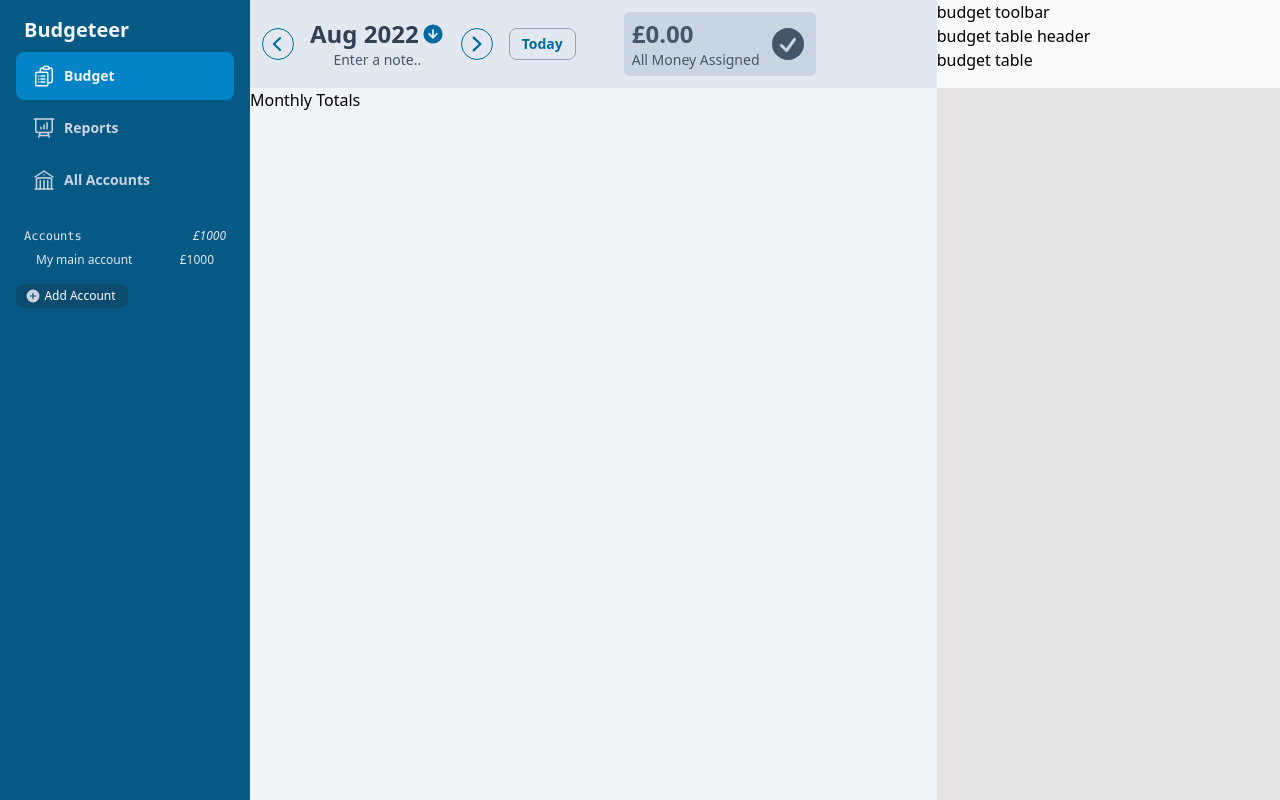
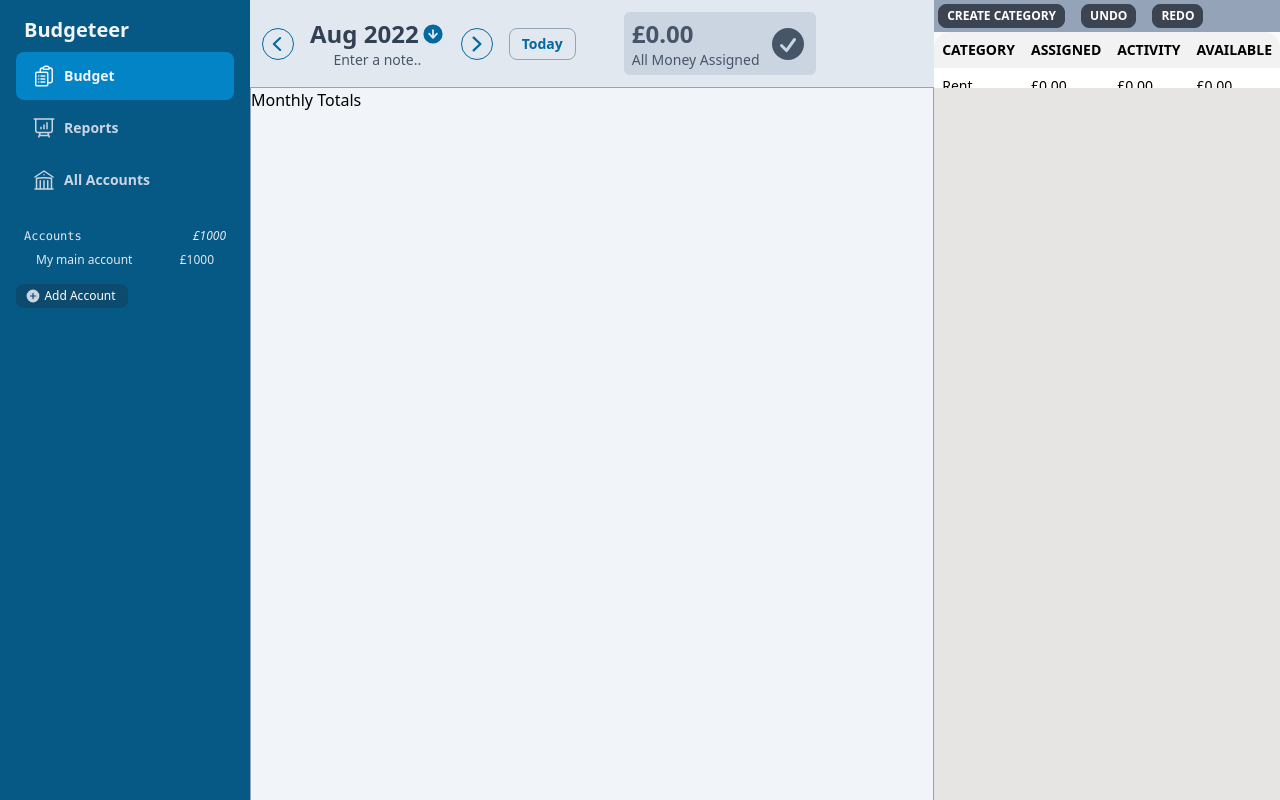
Before and after one commit to R-Middleton/budgeteer, a React (Vite) app: page / in a window 1280 px wide. Built offline with nearby package versions, Linux system fonts and the light colour scheme; what @savvywombat/tailwindcss-grid-areas would draw is missing.

Commit message:
styled header + mocked out budget table

```diff
--- a/src/components/budget/budget.tsx
+++ b/src/components/budget/budget.tsx
@@ -1,12 +1,12 @@
 import BudgetHeader from './header/budgetHeader';
-import BudgetTable from './table/budgetTable';
+import TableSection from './table/tableSection';
 import BudgetInspector from './inspector/budgetInspector';
 
 const Budget = () => {
   return (
     <div className='grid-in-content grid grid-areas-budgetLayout grid-rows-budgetLayout grid-cols-budgetLayout w-full bg-stone-200'>
       <BudgetHeader />
-      <BudgetTable />
+      <TableSection />
       <BudgetInspector />
     </div>
   );
--- a/src/components/budget/header/budgetHeader.tsx
+++ b/src/components/budget/header/budgetHeader.tsx
@@ -3,7 +3,7 @@ import HeaderTotals from './headerTotals';
 
 const BudgetHeader = () => {
   return (
-    <div className='bg-slate-200 grid-in-header flex text-black gap-6'>
+    <div className='bg-slate-200 grid-in-header flex text-black gap-6 border-b border-slate-400'>
       <HeaderCalendar />
       <HeaderTotals />
     </div>
--- a/src/components/budget/inspector/budgetInspector.tsx
+++ b/src/components/budget/inspector/budgetInspector.tsx
@@ -1,6 +1,6 @@
 const BudgetInspector = () => {
   return (
-    <div className='bg-slate-100 grid-in-inspector text-black'>
+    <div className='bg-slate-100 grid-in-inspector text-black border-x border-slate-400'>
       <div>Monthly Totals</div>
     </div>
   );
--- a/src/components/budget/table/budgetTable.tsx
+++ b/src/components/budget/table/budgetTable.tsx
@@ -1,9 +1,24 @@
 const BudgetTable = () => {
   return (
-    <div className='bg-slate-50 grid-in-table flex flex-col text-black'>
-      <div>budget toolbar</div>
-      <div>budget table header</div>
-      <div>budget table</div>
+    <div className='overflow-x-auto'>
+      <table className='table table-compact w-full'>
+        <thead>
+          <tr>
+            <th>Category</th>
+            <th>Assigned</th>
+            <th>Activity</th>
+            <th>Available</th>
+          </tr>
+        </thead>
+        <tbody>
+          <tr>
+            <td>Rent</td>
+            <td>£0.00</td>
+            <td>£0.00</td>
+            <td>£0.00</td>
+          </tr>
+        </tbody>
+      </table>
     </div>
   );
 };
--- /dev/null
+++ b/src/components/budget/table/tableSection.tsx
@@ -0,0 +1,13 @@
+import TableToolbar from './tableToolbar';
+import BudgetTable from './budgetTable';
+
+const TableSection = () => {
+  return (
+    <div className='bg-slate-50 grid-in-table flex flex-col text-black'>
+      <TableToolbar />
+      <BudgetTable />
+    </div>
+  );
+};
+
+export default TableSection;
--- /dev/null
+++ b/src/components/budget/table/tableToolbar.tsx
@@ -0,0 +1,11 @@
+const TableToolbar = () => {
+  return (
+    <div className='flex gap-4 bg-slate-400 p-1'>
+      <div className='btn btn-xs '>Create Category</div>
+      <div className='btn btn-xs'>Undo</div>
+      <div className='btn btn-xs'>Redo</div>
+    </div>
+  );
+};
+
+export default TableToolbar;
```
